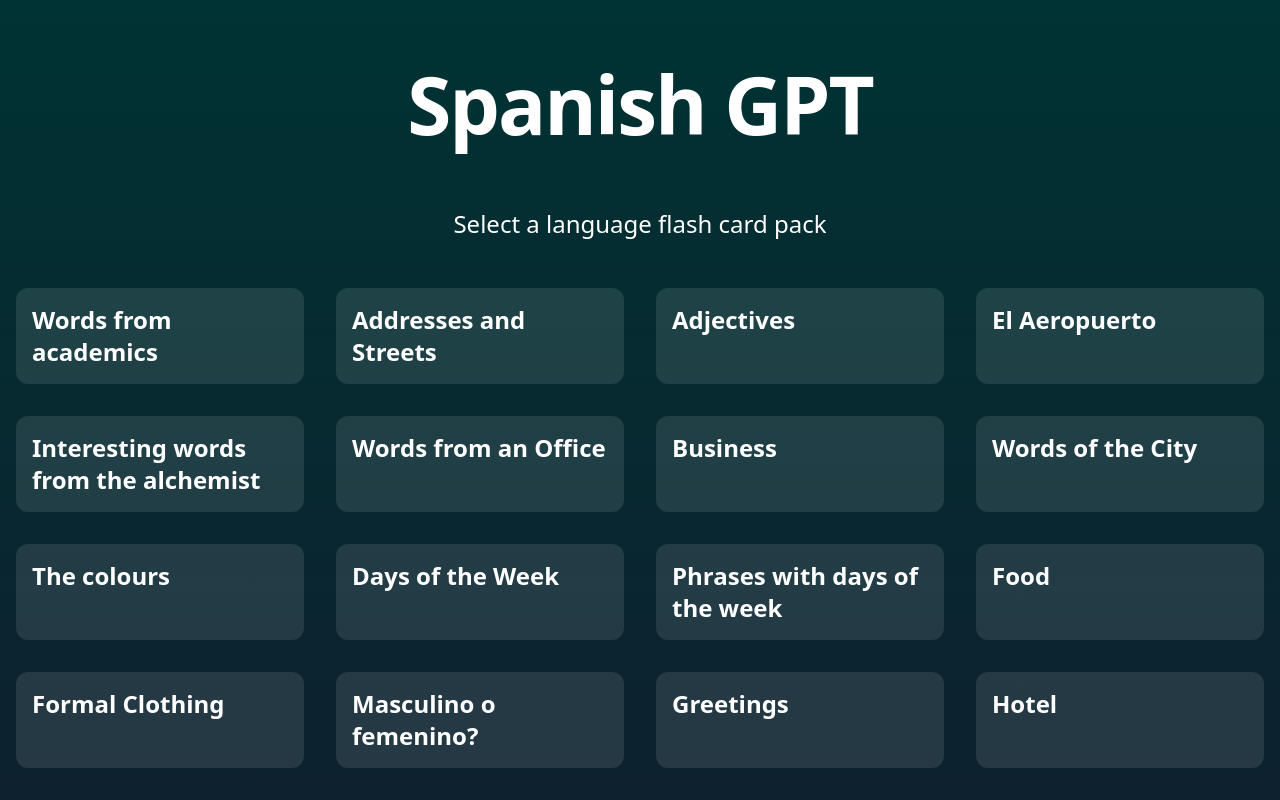
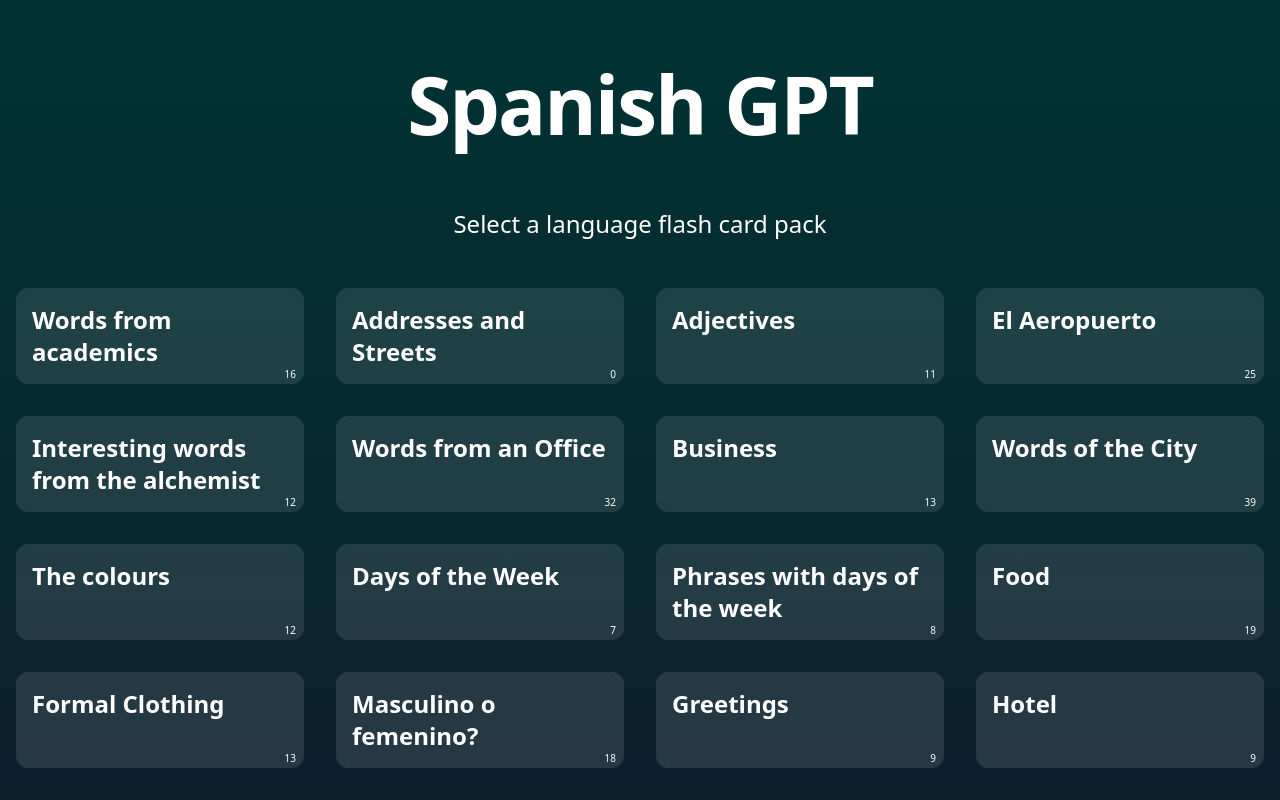
Before and after one commit to patricksimonian/spanish-gpt, a Next.js app: page / in a window 1280 px wide. Shown: the top 800 px of the page. Built offline with nearby package versions, Linux system fonts and the light colour scheme.

Commit message:
add card length

```diff
--- a/src/pages/api/languages/index.ts
+++ b/src/pages/api/languages/index.ts
@@ -33,7 +33,8 @@ export default function handler(_req: unknown, res: { status: (arg0: number) =>
         return {
             file,
             name: yamlData.name,
-            id: yamlData.id
+            id: yamlData.id,
+            numCards: yamlData.spec.data.length
         }
     })
 
--- a/src/pages/index.tsx
+++ b/src/pages/index.tsx
@@ -11,6 +11,7 @@ export type LanguageRes = Array<{
   id: string,
   name: string,
   file: string,
+  numCards: number,
 }>
 function Home({ langauges }: { langauges: LanguageRes; }) {
 
@@ -33,13 +34,13 @@ function Home({ langauges }: { langauges: LanguageRes; }) {
           {
             langauges.map(l => (
               <Link
-                className="flex max-w-xs flex-col gap-4 rounded-xl bg-white/10 p-4 text-white hover:bg-white/20"
+                className="flex relative max-w-xs flex-col gap-4 rounded-xl bg-white/10 p-4 text-white hover:bg-white/20"
                 href={`/flashcards/${l.id}`}
 
                 key={l.id + l.file}
               >
                 <h3 className="text-2xl font-bold">{l.name}</h3>
-
+                <span className="absolute bottom-0 z-10 right-0 text-[10px] text-white pr-2 pb-0.5">{l.numCards}</span>
               </Link>
 
             ))
@@ -62,7 +63,8 @@ export function getServerSideProps() {
         return {
             file,
             name: yamlData.name,
-            id: yamlData.id
+            id: yamlData.id,
+            numCards: yamlData.spec.data.length
         }
     })
   return { props: { langauges: data } };
```
